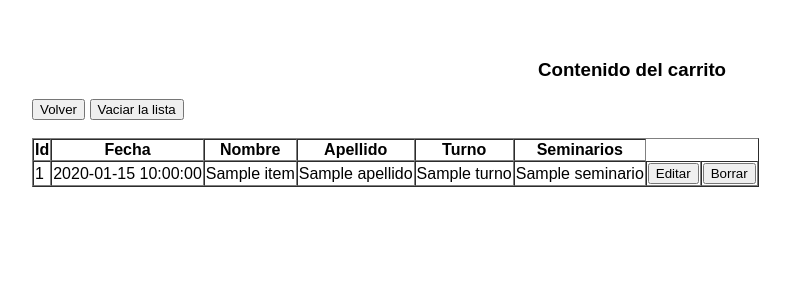
After one commit to Mamans7/solu_prac_3_emer-II, a Flask app: template templates/lista.html in a window 1280 px wide. The commit adds this page. Shown: the top 300 px of the page, without its empty margins (8-798 px from the left). Run offline with Flask 3, Linux system fonts and the light colour scheme; the template is opened without the code that fills it: most values are stand-ins (such as "Sample title", 1, 10 or a date in 2020).

Commit message:
Subiendo el solucionario de la practica #3

```diff
--- a/app.py
+++ b/app.py
@@ -7,10 +7,19 @@ app.secret_key = 'clave_secreta'
 def index():
   if 'datos' not in session:
     session['datos'] =[]    #Inicializando para almacenar datos
-  return render_template('index.html', datos=session['datos'])
+  return render_template('index.html')
+
+@app.route('/lista')
+def lista():
+  return render_template('lista.html', datos=session['datos'])
 
 @app.route('/verificar', methods=['GET', 'POST'])
 def verificar():
+  if 'id' not in session:
+      session['id'] = 0
+  session['id'] += 1
+
+  id = session['id']  # Asigna el valor a la variable local id
   fecha = request.form.get('fecha')
   nombre = request.form.get('nombre')
   apellido = request.form.get('apellido')
@@ -19,7 +28,7 @@ def verificar():
   seminarios_str = ', '.join(seminario)
   if 'datos' not in session:
     session['datos'] =[]
-  session['datos'].append({'fecha':fecha,'nombre':nombre,'apellido':apellido,'turno':turno,'seminario':seminarios_str})
+  session['datos'].append({'id':id,'fecha':fecha,'nombre':nombre,'apellido':apellido,'turno':turno,'seminario':seminarios_str})
   session.modified=True
   print(session['datos'])
   return redirect(url_for('index'))
@@ -30,5 +39,18 @@ def vaciar():
   session.pop("datos", None)
   return redirect(url_for('index'))
 
+
+@app.route('/editar/<int:id>')
+def editar(id):
+    # Lógica para editar el registro con el id correspondiente
+    return f'Editar registro con ID: {id}'
+
+@app.route('/borrar/<int:id>')
+def borrar(id):
+    # Lógica para borrar el registro con el id correspondiente
+    return redirect(url_for('index'))
+
+
+
 if __name__ == '__main__':
   app.run(debug=True)
--- a/static/style.css
+++ b/static/style.css
@@ -1,6 +1,7 @@
 body {
     font-family: Arial, sans-serif;
     margin: 20px;
+    padding: 20px;
 }
 
 .container {
@@ -38,3 +39,7 @@ legend {
     border-radius: 5px;
     border: none;
 }
+
+.titulo {
+    text-align: center;
+}
--- /dev/null
+++ b/templates/lista.html
@@ -0,0 +1,44 @@
+<!DOCTYPE html>
+<html lang="es">
+
+<head>
+    <meta charset="UTF-8">
+    <meta name="viewport" content="width=device-width, initial-scale=1.0">
+    <title>Práctica #3</title>
+    <link rel="stylesheet" href="{{ url_for('static', filename='style.css') }}">
+</head>
+
+<body>
+    <h3 class="titulo">Contenido del carrito</h3>
+    <a href="{{ url_for('index') }}"><button>Volver</button></a>
+    <a href="{{ url_for('vaciar') }}"><button>Vaciar la lista</button></a><br><br>
+    <div>
+        <table border="1" cellspacing="0">
+            {% if datos %}
+            <tr>
+                <th>Id</th>
+                <th>Fecha</th>
+                <th>Nombre</th>
+                <th>Apellido</th>
+                <th>Turno</th>
+                <th>Seminarios</th>
+            </tr>
+            {% for item in datos %}
+            <tr>
+                <td>{{ item.id }}</td>
+                <td>{{ item.fecha }}</td>
+                <td>{{ item.nombre }}</td>
+                <td>{{ item.apellido }}</td>
+                <td>{{ item.turno }}</td>
+                <td>{{ item.seminario }}</td>
+                <td><a href=""><button>Editar</button></a></td>
+                <td><a href=""><button>Borrar</button></a></td>
+            </tr>
+            {% endfor %} {% else %}
+            <p>Los datos estan vacias</p>
+            {% endif %}
+        </table>
+    </div>
+</body>
+
+</html>
```
Also changed, not shown: templates/index.html (+4 -25 lines).
